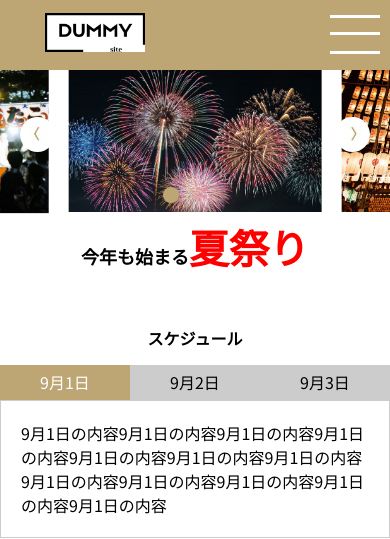
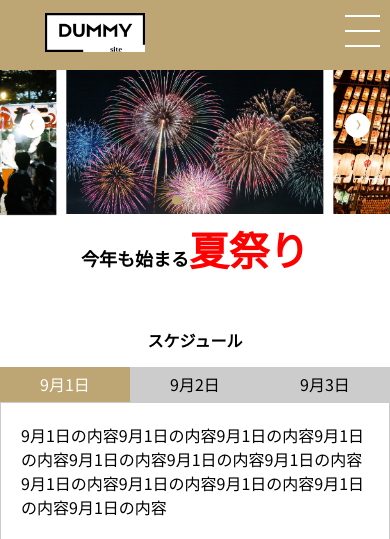
Before and after one commit to MinoMiu/trining5, a PHP site: page / in a window 390 px wide. Shown: the top 539 px of the page. Run offline with PHP 8.4, Linux system fonts and the light colour scheme.

Commit message:
非活性の半透明ボタン、ハンバーガーメニュー、マップの大きさ等の修正

```diff
--- a/index.js
+++ b/index.js
@@ -18,7 +18,7 @@ const swiper = new Swiper('.swiper', {
   },
   slidesPerView: 1.5,
   centeredSlides: true,
-  spaceBetween: 20,
+  spaceBetween: 10,
   loop: true,
   navigation: {
       prevEl: '.swiper-button-prev',
--- a/index.php
+++ b/index.php
@@ -39,7 +39,7 @@ include('header.php');
 
 <div style="text-align:center;"  class="p_map">
 <iframe src="https://www.google.com/maps/embed?pb=!1m18!1m12!1m3!1d17229.39540348641!2d134.51490905605274!3d34.105931180243566!2m3!1f0!2f0!3f0!3m2!1i1024!2i768!4f13.1!3m3!1m2!1s0x355373ed759c66e3%3A0x105b8dc379d7b0b1!2z5ZCJ6YeO5bed5YyX5bK46YGL5YuV5bqD5aC044K944OV44OI44Oc44O844Or5aC0Q-mdog!5e0!3m2!1sja!2sjp!4v1711289454092!5m2!1sja!2sjp"
-    max-width="700"
+    max-width="750"
     width="100%"
     height="450"
     style="border:0;"
--- a/stylesheet.css
+++ b/stylesheet.css
@@ -240,7 +240,7 @@ input[type="text"],input[type="email"],input[type="tel"],input[type="submit"],se
 }
 
 
-.btn-border :disabled {
+.btn-border:disabled {
   opacity: 0.5;
 }
 
@@ -314,8 +314,8 @@ hamburger(ハンバーガーアイコン)
 
   .hamburger__line {
     position: fixed;
-    width: 50px;
-    height: 3px;
+    width: 35px;
+    height: 2px;
     right: 0;
     background-color:white;
     transition: all 0.5s;
@@ -328,12 +328,12 @@ hamburger(ハンバーガーアイコン)
   }
 
   .hamburger__line--2 {
-    top: 32px;
+    top: 30px;
     right:10px;
   }
 
   .hamburger__line--3 {
-    top: 51px;
+    top: 45px;
     right:10px;
   }
 
@@ -415,7 +415,6 @@ hamburger(ハンバーガーアイコン)
 nav.sp-nav ul li a {
     display: block;
     color: white;
-    padding: 1em 0;
     text-decoration :none;
 }
 
@@ -442,5 +441,21 @@ span {
 h2 {
   font-size: 18px;
 }
+}
+
+@media screen and (max-width: 700px) {
+.swiper .swiper-button-next,
+.swiper .swiper-button-prev {
+  height: 25px;
+  width: 25px;
+  border-radius: 50%;
+}
+
+.swiper .swiper-pagination-bullet {
+  background-color: #BEA574;
+  height: 10px;
+  width: 10px;
+  margin: 0 12px;
+}
 
 }
```
